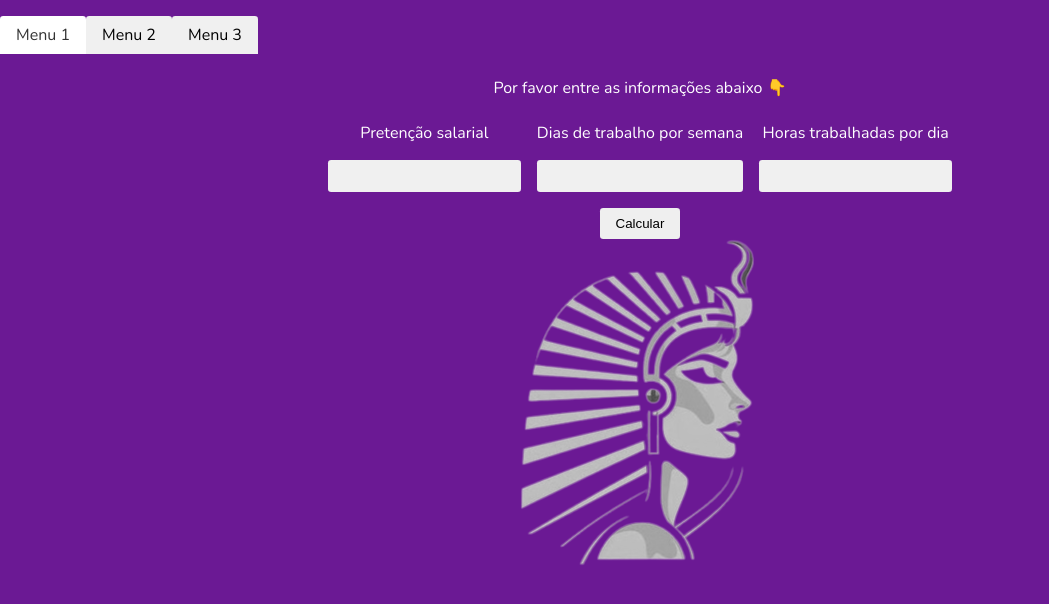
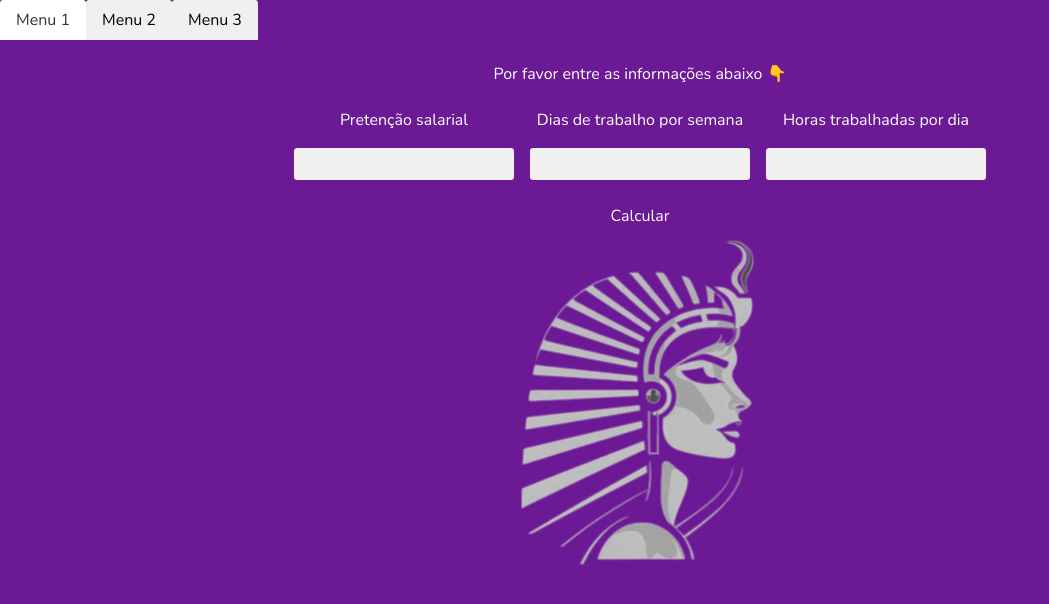
Before and after one commit to nx23/cleopatra, a Vue app in the folder frontend/: page / in a window 1280 px wide. Shown: the top 604 px of the page, without its empty margins (0-1049 px from the left). Built offline with nearby package versions, Linux system fonts and the light colour scheme.

Commit message:
feat: add Vuetify integration and update dependencies in package.json

```diff
--- a/frontend/src/main.js
+++ b/frontend/src/main.js
@@ -1,5 +1,16 @@
-import {createApp} from 'vue'
+import { createApp } from 'vue'
 import App from './App.vue'
 import './style.css';
 
-createApp(App).mount('#app')
+// Vuetify
+import 'vuetify/styles'
+import { createVuetify } from 'vuetify'
+import * as components from 'vuetify/components'
+import * as directives from 'vuetify/directives'
+
+const vuetify = createVuetify({
+  components,
+  directives,
+})
+
+createApp(App).use(vuetify).mount('#app')
```
Also changed, not shown: frontend/package.json (+4 -3 lines), 2 other files (tests, documents, lock files or other folders).
